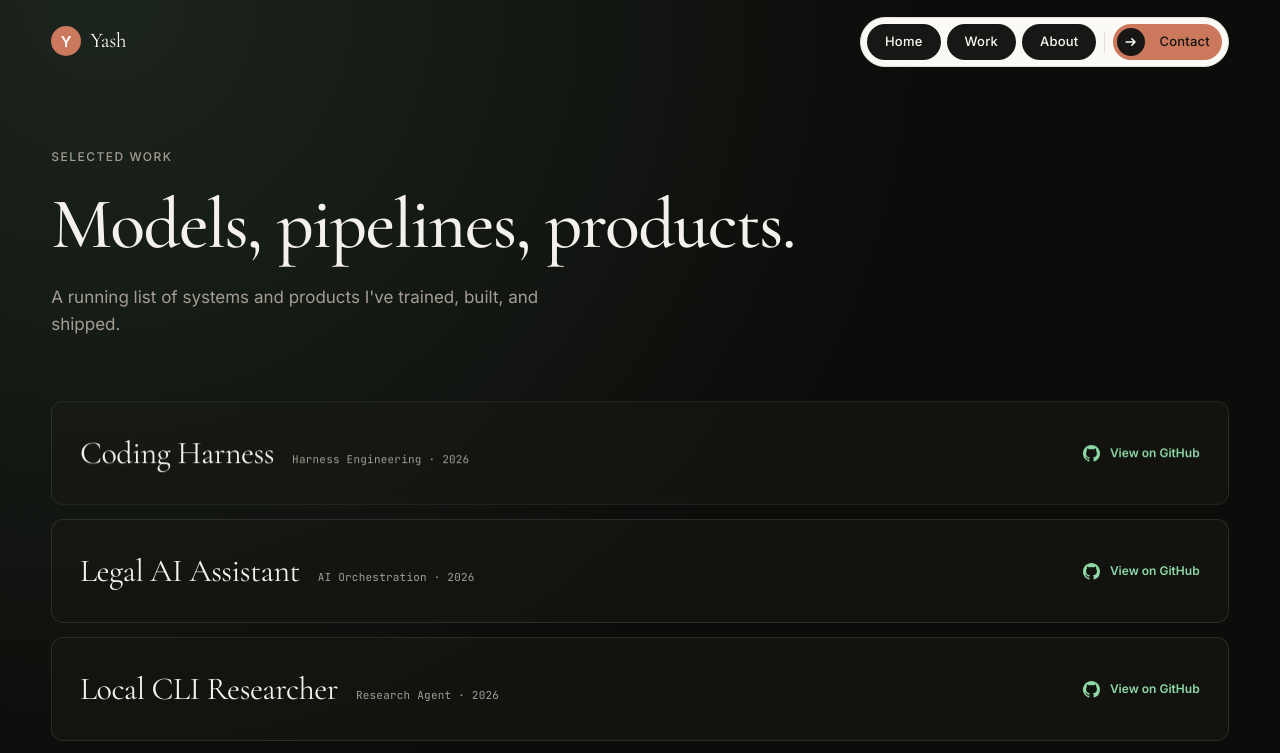
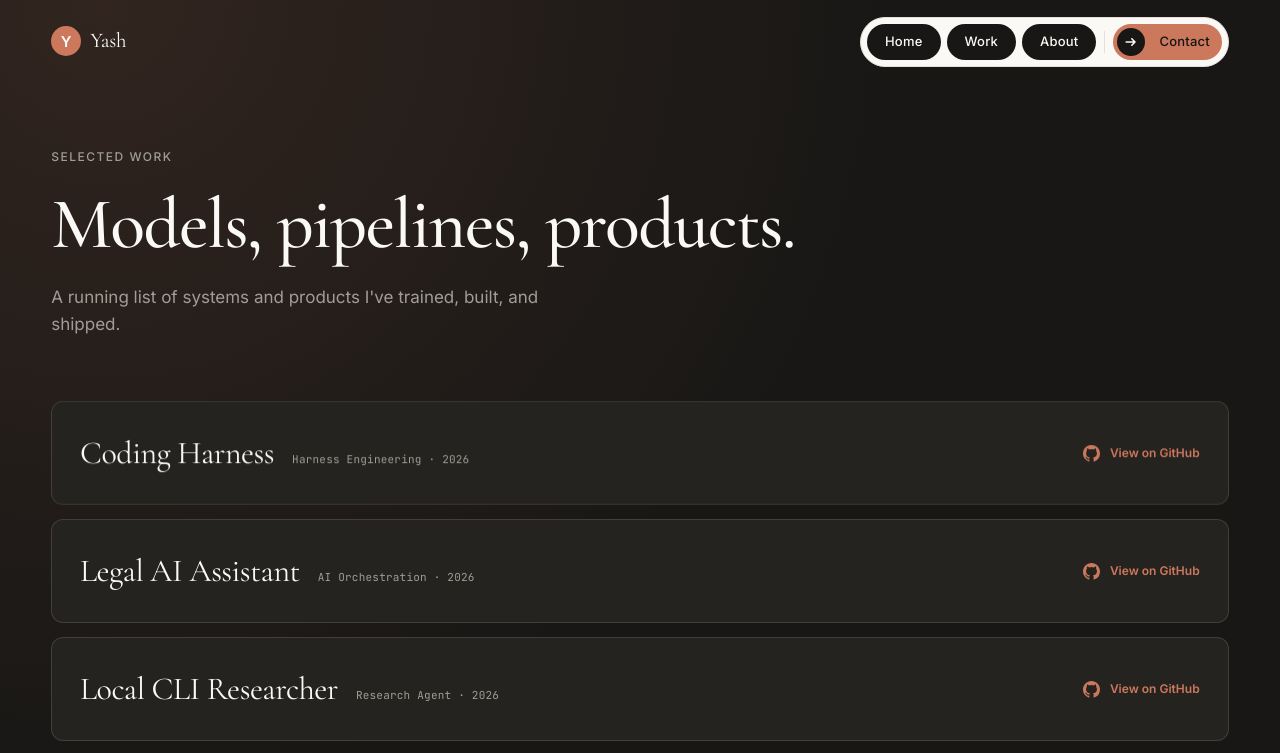
Before and after one commit to yash936936/Personal-Portfolio, a React (Vite) app in the folder portfolio/: page /work in a window 1280 px wide. Shown: the top 753 px of the page. Built offline with nearby package versions, Linux system fonts and the light colour scheme.

Commit message:
Bring work page back to charcoal and terracotta palette

```diff
--- a/portfolio/src/pages/Work.css
+++ b/portfolio/src/pages/Work.css
@@ -1,20 +1,35 @@
 .work-page {
-  --color-bg: #0c0c0a;
-  --color-surface-dark: #050504;
-  --color-surface-card: #18181480;
-  --color-ink: #f4f1ec;
-  --color-body: #cfcac0;
-  --color-muted: #a39d92;
-  --color-muted-soft: #726c61;
-  --color-hairline: rgba(255, 255, 255, 0.1);
-  --color-primary: #8fd9a8;
+  --color-bg: #181715;
+  --color-surface-card: #252320;
+  --color-ink: #faf9f5;
+  --color-body: #d2cec5;
+  --color-muted: #a09d96;
+  --color-muted-soft: #8a857b;
+  --color-hairline: rgba(250, 249, 245, 0.13);
+  --color-primary: #cc785c;
+  --color-primary-active: #e09175;
+  --color-on-primary: #ffffff;
 
+  min-height: 100svh;
+  color: var(--color-ink);
   background: var(--color-bg);
   background-image: radial-gradient(
     circle at 8% 0%,
-    rgba(143, 217, 168, 0.12),
-    transparent 45%
+    rgba(204, 120, 92, 0.14),
+    transparent 42%
   );
+}
+
+.work-page .page-header__title {
+  color: var(--color-ink);
+}
+
+.work-page .page-header__sub {
+  color: var(--color-muted);
+}
+
+.work-page__projects {
+  padding-bottom: 72px;
 }
 
 .work-page .project-row-list {
@@ -23,3 +38,7 @@
   gap: 14px;
   padding-top: 8px;
 }
+
+.work-page .project-pill {
+  --color-surface-card: #252320;
+}
```
